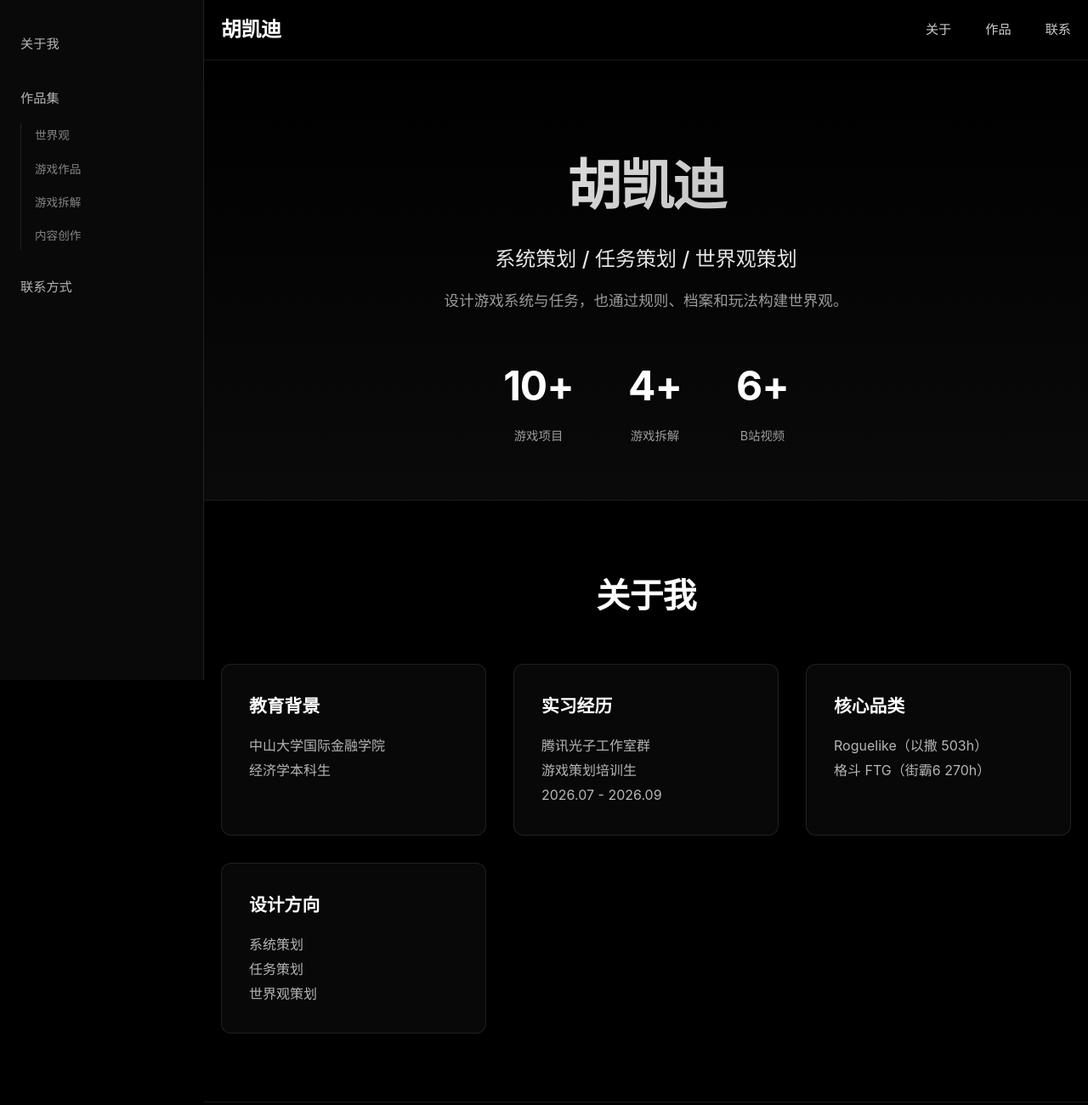
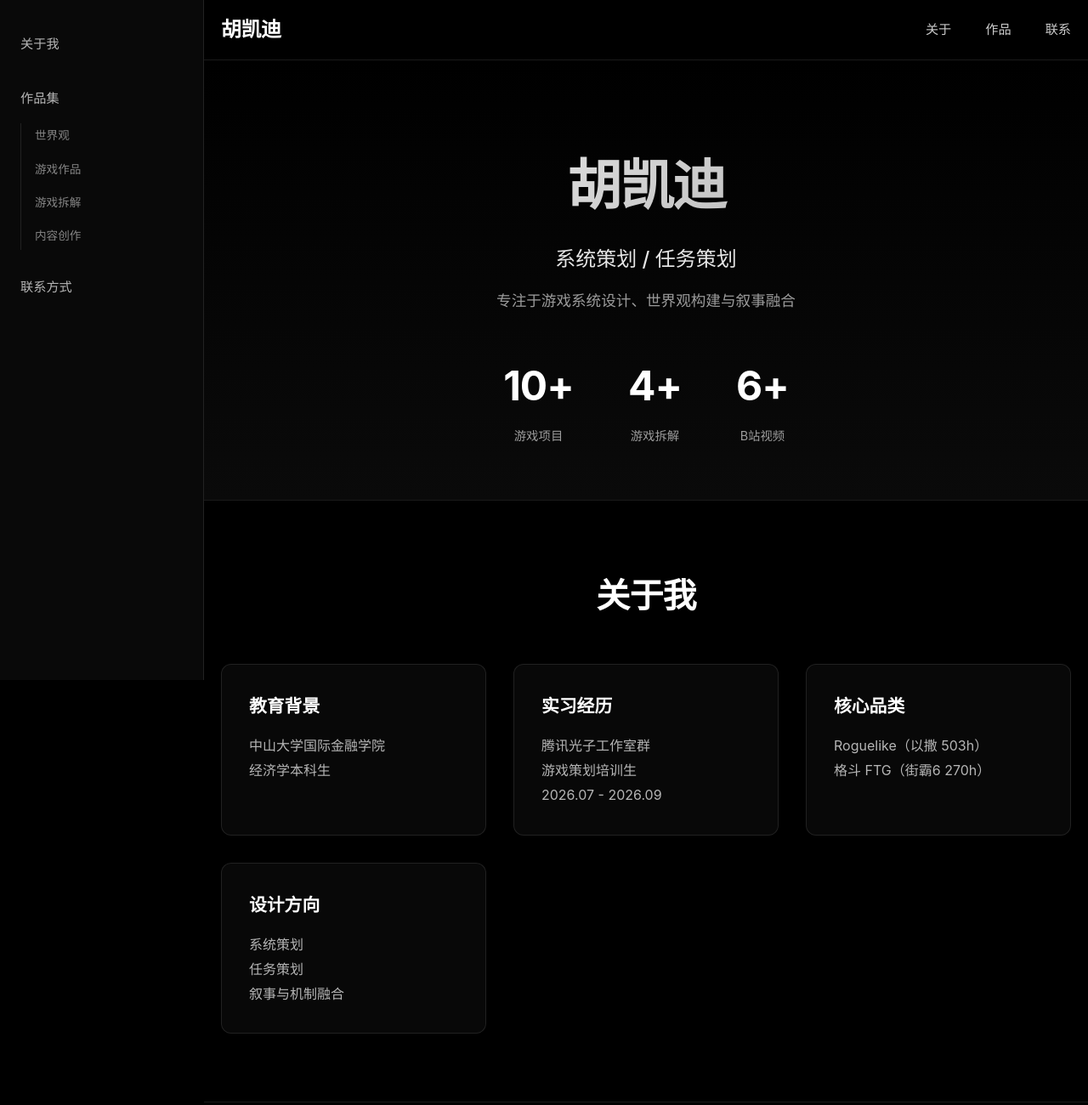
Before and after one commit to hukaidi1224-cloud/portfolio, a plain HTML site: page index.html in a window 1280 px wide. Shown: the top 1300 px of the page at 85% size. Drawn offline with Linux system fonts and the light colour scheme.

Commit message:
publish: 2026-11-19 13:41

```diff
--- a/index.html
+++ b/index.html
@@ -3,7 +3,7 @@
 <head data-page-node-id="L3b8KxuFPEhHnWm8Ozz6ps">
     <meta charset="UTF-8" data-page-node-id="lGaoTHFBRwQOf78tDnY0h1">
     <meta name="viewport" content="width=device-width, initial-scale=1.0" data-page-node-id="0rl6H84GYGu2wzeqz4zXQb">
-    <title>胡凯迪 - 系统策划 / 任务策划 / 世界观策划</title>
+    <title>胡凯迪 - 系统策划 / 任务策划</title>
     <link rel="stylesheet" href="style.css" data-page-node-id="YdBXjmTR2wfFRlY2ErCCwl">
 </head>
 <body data-page-node-id="Box2lcffu2SuwnLEesDAfu">
@@ -44,8 +44,8 @@
     <header class="hero" data-page-node-id="9Pvok3crlNHxE9JCjdCkao">
         <div class="container" data-page-node-id="XV9LiQITtIi2CDZxFF1Bwq">
             <h1 class="hero-title" data-page-node-id="kBTuEHUUFzuNqcji5VZoOf">胡凯迪</h1>
-            <p class="hero-subtitle" data-page-node-id="d72lWb0gxbvJO6gkvsA4rM">系统策划 / 任务策划 / 世界观策划</p>
-            <p class="hero-desc" data-page-node-id="QMzyYO5SBKUEfRFVcfhKEM">设计游戏系统与任务，也通过规则、档案和玩法构建世界观。</p>
+            <p class="hero-subtitle" data-page-node-id="d72lWb0gxbvJO6gkvsA4rM">系统策划 / 任务策划</p>
+            <p class="hero-desc" data-page-node-id="QMzyYO5SBKUEfRFVcfhKEM">专注于游戏系统设计、世界观构建与叙事融合</p>
             <div class="hero-stats" data-page-node-id="E0DsJvQUmScSl5ei5SCQaq">
                 <div class="stat-item" data-page-node-id="S1HNkYtZQUN2lLLTW7HL2g">
                     <div class="stat-number" data-page-node-id="5gyMtW4G8PN4XjOrjDbrHJ">10+</div>
@@ -82,7 +82,7 @@
                 </div>
                 <div class="about-card" data-page-node-id="5nfE86W08r0V7BRhX1HY1Q">
                     <h3 data-page-node-id="KTMihKRDaZcW616RyivD3A">设计方向</h3>
-                    <p data-page-node-id="ZpnRpimwEJsGrl5uLtomPt">系统策划<br data-page-node-id="jTdhVgfoYagNeM2revxB95">任务策划<br data-page-node-id="fZlPXRflfbwZ4UFb9C0i8P">世界观策划</p>
+                    <p data-page-node-id="ZpnRpimwEJsGrl5uLtomPt">系统策划<br data-page-node-id="jTdhVgfoYagNeM2revxB95">任务策划<br data-page-node-id="fZlPXRflfbwZ4UFb9C0i8P">叙事与机制融合</p>
                 </div>
             </div>
         </div>
```
Also changed, not shown: 1 other file.
